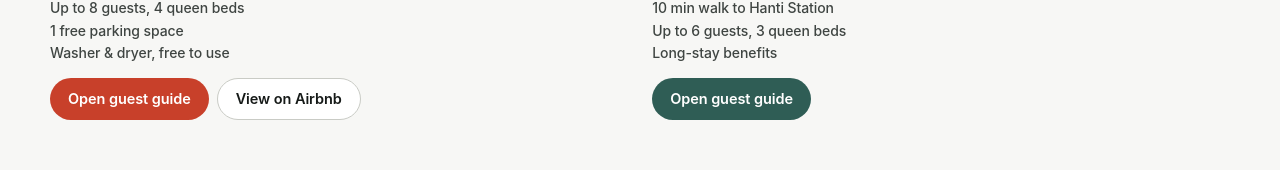
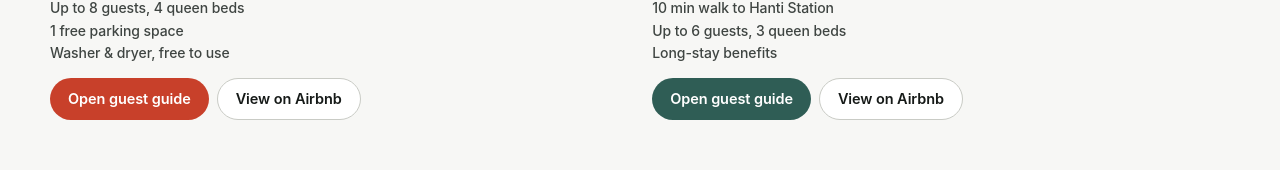
Before and after one commit to Momentseoul/asanstay, a plain HTML site: page index.html in a window 1280 px wide. Shown: the part 840-1010 px from the top of the page. Drawn offline with Linux system fonts and the light colour scheme; a web font is replaced by a local one.

Commit message:
대치스테이 에어비앤비 링크 추가
Co-Authored-By: Claude Opus 5.5 <noreply@anthropic.com>
Claude-Session: https://claude.ai/code/session_017f7DuuAYzFoR9jovkvSTk3

```diff
--- a/index.html
+++ b/index.html
@@ -134,6 +134,7 @@
         </ul>
         <div class="actions">
           <a class="btn main" href="https://daechistay.vercel.app/" data-t="guide">숙소 안내 보기</a>
+          <a class="btn line" href="https://www.airbnb.co.kr/rooms/1134796974911308462" target="_blank" rel="noopener" data-t="airbnb">에어비앤비에서 보기</a>
         </div>
       </div>
     </article>
```
